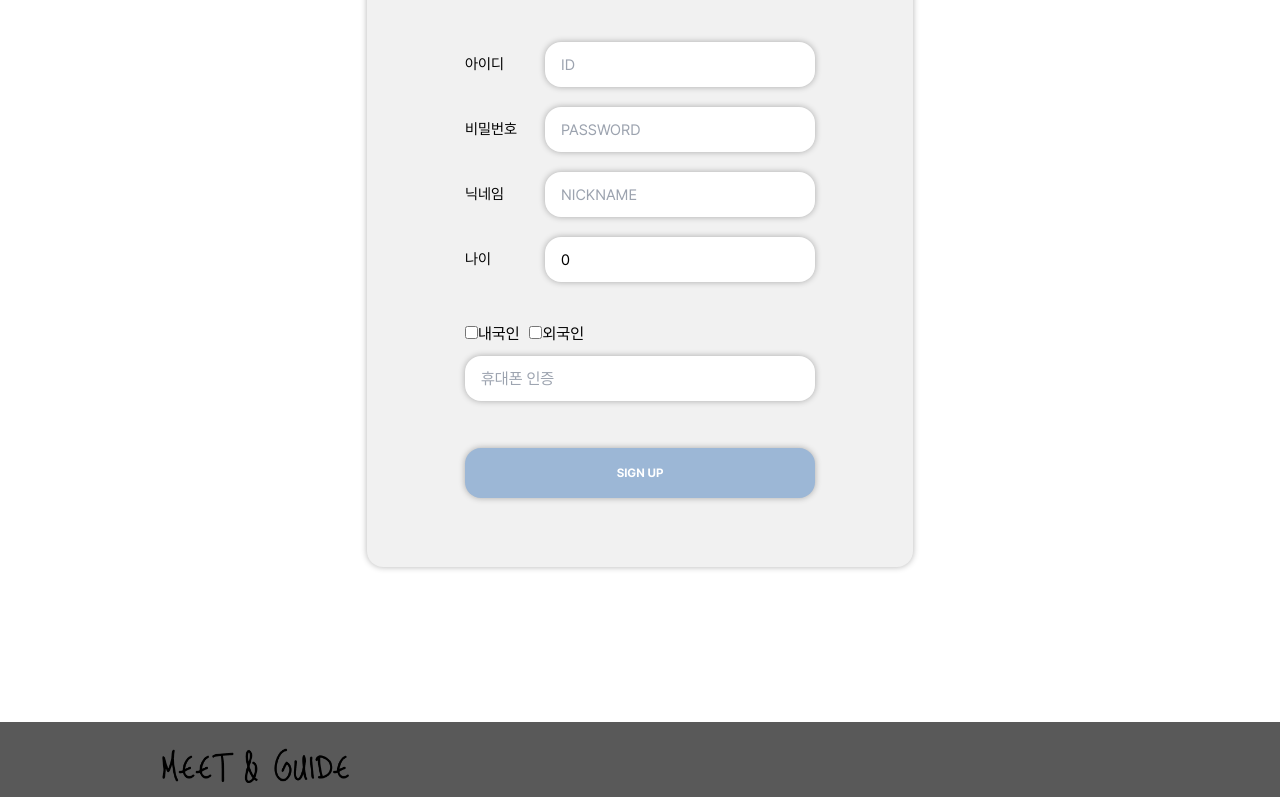
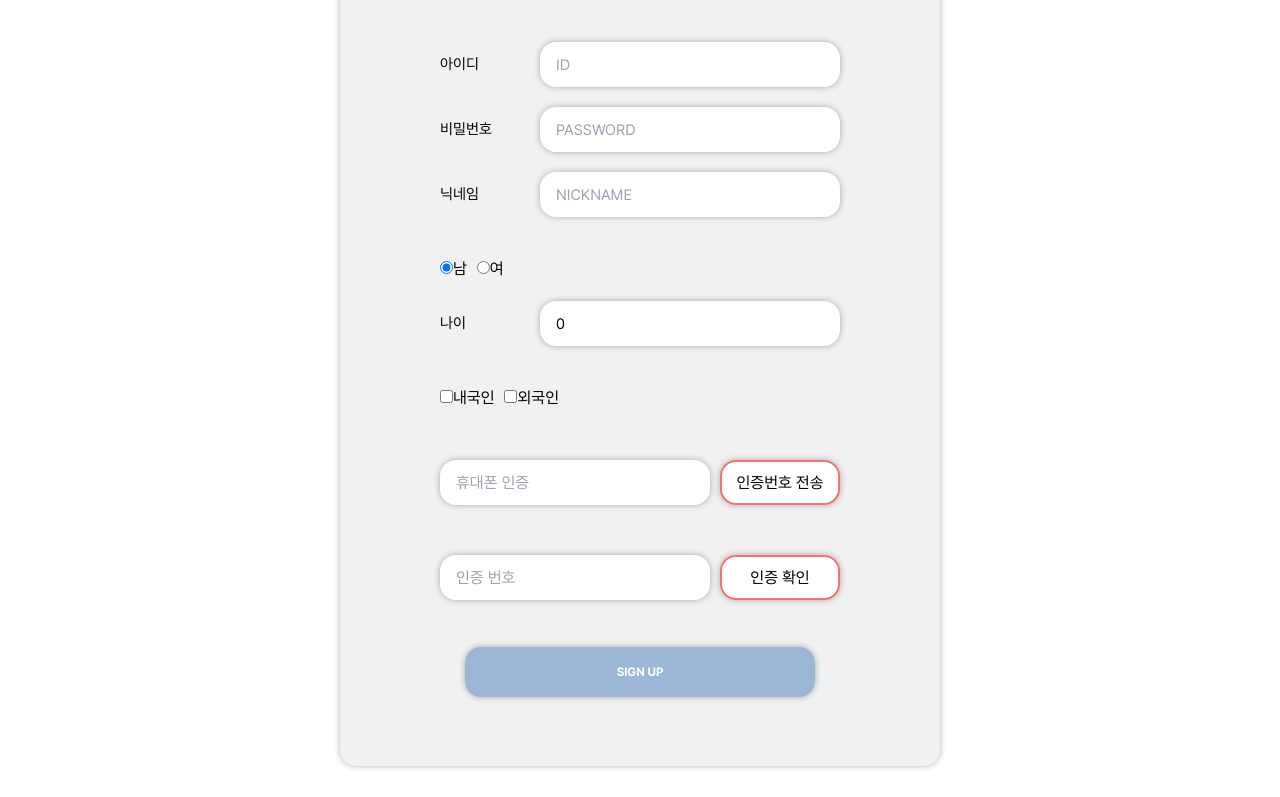
Before and after one commit to lha0/meetandguide-frontend, a React (Create React App) app: page /userSignUp in a window 1280 px wide. Shown: the part 537-1334 px from the top of the page. Built offline with nearby package versions, Linux system fonts and the light colour scheme.

Commit message:
Feat : 휴대폰 인증 구현
- 인증 발송 및 확인 api 구현 및 ui 구성

```diff
--- a/src/pages/recommend/AreaDetail.jsx
+++ b/src/pages/recommend/AreaDetail.jsx
@@ -5,7 +5,7 @@ import { getDetailRecommend } from "../../api/AuthApi";
 
 export default function AreaDetail() {
   const params = useParams();
-  const areaCode = params.areaCode;
+  const areaCode = parseInt(params.areaCode);
 
   useEffect(() => {
     getDetailRecommend(areaCode)
--- a/src/pages/signUp/GuideSignUp.jsx
+++ b/src/pages/signUp/GuideSignUp.jsx
@@ -1,7 +1,7 @@
 import { useNavigate } from "react-router-dom";
 import GuideSignUpView from "./GuideSignUpView";
 import { useState } from "react";
-import { guideSignup } from "../../api/AuthApi";
+import { guideSignup, sendAuthSMS, verifyPhoneNum } from "../../api/AuthApi";
 
 export default function GuideSignUp() {
   const navigate = useNavigate();
@@ -15,17 +15,37 @@ export default function GuideSignUp() {
     career: 0,
     phonenum: "",
     comment: "",
+    gender: 1,
     online: 0,
     offline: 0,
   });
+  const [phoneNumber, setPhoneNumber] = useState("");
+  const [verifyNum, setVerifyNum] = useState("");
 
   const handleChange = async (e) => {
     const { id, type, checked, value } = e.target;
 
-    if (type === "checkbox") {
+    if (id === "phonenum") {
+      const numbersOnly = e.target.value.replace(/\D/g, "");
+
+      if (numbersOnly.length <= 11) {
+        setPhoneNumber(numbersOnly);
+        setValues({
+          ...values,
+          [id]: String(numbersOnly),
+        });
+      }
+    } else if (id == "verifynum") {
+      setVerifyNum(String(value));
+    } else if (type === "checkbox") {
       setValues({
         ...values,
         [id]: checked ? 1 : 0,
+      });
+    } else if (type === "radio") {
+      setValues({
+        ...values,
+        [id]: parseInt(value),
       });
     } else {
       const newValue = e.target.value;
@@ -48,6 +68,18 @@ export default function GuideSignUp() {
     }
   };
 
+  const displayFormattedPhoneNumber = (numbers) => {
+    if (numbers.length <= 3) {
+      return numbers;
+    } else if (numbers.length <= 7) {
+      return `${numbers.slice(0, 3)}-${numbers.slice(3)}`;
+    } else {
+      return `${numbers.slice(0, 3)}-${numbers.slice(3, 7)}-${numbers.slice(
+        7
+      )}`;
+    }
+  };
+
   const handleSignUpBtn = () => {
     guideSignup(values)
       .then((response) => {
@@ -59,6 +91,39 @@ export default function GuideSignUp() {
         console.log("guide signup fails ", error);
       });
   };
-  const props = { values, handleChange, handleSignUpBtn };
+
+  const handleSendSMS = async (e) => {
+    sendAuthSMS(phoneNumber)
+      .then((response) => {
+        console.log(response);
+        alert("인증번호 발송 성공");
+      })
+      .catch((error) => console.log("인증번호 발송 실패", error));
+  };
+
+  const verifyObject = {
+    phonenumber: phoneNumber,
+    verificationCode: verifyNum,
+  };
+
+  const handleVerifyNum = async (e) => {
+    verifyPhoneNum(verifyObject)
+      .then((response) => {
+        console.log(response);
+        alert("인증 성공");
+      })
+      .catch((error) => console.log("인증번호 인증 실패", error));
+  };
+
+  const props = {
+    values,
+    handleChange,
+    handleSignUpBtn,
+    phoneNumber,
+    verifyNum,
+    displayFormattedPhoneNumber,
+    handleSendSMS,
+    handleVerifyNum,
+  };
   return <GuideSignUpView {...props} />;
 }
--- a/src/pages/signUp/GuideSignUpView.jsx
+++ b/src/pages/signUp/GuideSignUpView.jsx
@@ -2,54 +2,81 @@ export default function GuideSignUpView({
   values,
   handleChange,
   handleSignUpBtn,
+  phoneNumber,
+  verifyNum,
+  displayFormattedPhoneNumber,
+  handleSendSMS,
+  handleVerifyNum,
 }) {
   return (
-    <section className="w-[546px] mt-[100px] mb-[130px] flex flex-col justify-center items-center rounded-2xl shadow-button bg-[#F1F1F1]">
+    <section className="w-[600px] mt-[100px] mb-[130px] flex flex-col justify-center items-center rounded-2xl shadow-button bg-[#F1F1F1]">
       <h1 className="pt-[60px] font-bold text-[30px]"> 가이드 회원가입 </h1>
       <div className="w-[200px] h-[200px] m-[17px] rounded-full bg-gray">
         이미지 등록
       </div>
-      <div className="w-[350px] mt-[40px] flex justify-between items-center gap-[10px] text-[15px]">
+      <div className="w-[400px] mt-[40px] flex justify-between items-center gap-[10px] text-[15px]">
         <div>아이디</div>
         <input
-          className="w-[270px] h-[45px] px-4 py-2 rounded-2xl shadow-button"
+          className="w-[300px] h-[45px] px-4 py-2 rounded-2xl shadow-button"
           id="username"
           value={values.username}
           onChange={handleChange}
           placeholder="ID"
         />
       </div>
-      <div className="w-[350px] mt-[20px] flex justify-between items-center gap-[10px] text-[15px]">
+      <div className="w-[400px] mt-[20px] flex justify-between items-center gap-[10px] text-[15px]">
         <div>비밀번호</div>
         <input
-          className="w-[270px] h-[45px] px-4 py-2 rounded-2xl shadow-button"
+          className="w-[300px] h-[45px] px-4 py-2 rounded-2xl shadow-button"
           id="password"
           value={values.password}
           onChange={handleChange}
           placeholder="PASSWORD"
         />
       </div>
-      <div className="w-[350px] mt-[20px] flex justify-between items-center gap-[10px] text-[15px]">
+      <div className="w-[400px] mt-[20px] flex justify-between items-center gap-[10px] text-[15px]">
         <div>닉네임</div>
         <input
-          className="w-[270px] h-[45px] px-4 py-2 rounded-2xl shadow-button"
+          className="w-[300px] h-[45px] px-4 py-2 rounded-2xl shadow-button"
           id="nickname"
           value={values.nickname}
           onChange={handleChange}
           placeholder="NICKNAME"
         />
       </div>
-      <div className="w-[350px] mt-[20px] flex justify-between items-center gap-[10px] text-[15px]">
+      <div className="w-[400px] mt-[40px] flex gap-[10px]">
+        <label>
+          <input
+            type="radio"
+            id="gender"
+            value={1}
+            checked={values.gender === 1}
+            onChange={handleChange}
+          />
+          남
+        </label>
+        <label>
+          <input
+            type="radio"
+            id="gender"
+            value={2}
+            checked={values.gender === 2}
+            onChange={handleChange}
+          />
+          여
+        </label>
+      </div>
+      <div className="w-[400px] mt-[20px] flex justify-between items-center gap-[10px] text-[15px]">
         <div>나이</div>
         <input
-          className="w-[270px] h-[45px] px-4 py-2 rounded-2xl shadow-button"
+          className="w-[300px] h-[45px] px-4 py-2 rounded-2xl shadow-button"
           id="age"
           value={values.age}
           onChange={handleChange}
           placeholder="AGE"
         />
       </div>
-      <div className="w-[350px] mt-[40px] flex flex-col gap-[10px]">
+      <div className="w-[400px] mt-[40px] flex flex-col gap-[10px]">
         <div className="flex gap-[10px]">
           <label>
             <input type="checkbox" />
@@ -61,17 +88,46 @@ export default function GuideSignUpView({
           </label>
         </div>
 
+        <div className="w-[400px] mt-[40px] flex justify-between gap-[10px]">
           <input
-          className="w-[350px] h-[45px] px-4 py-2 rounded-2xl shadow-button"
+            className="w-[270px] h-[45px] px-4 py-2 rounded-2xl shadow-button"
             type="text"
             id="phonenum"
-          value={values.phonenum}
+            value={displayFormattedPhoneNumber(phoneNumber)}
             onChange={handleChange}
             placeholder="휴대폰 인증"
           />
+
+          <button
+            className="w-[120px] h-[45px] px-2 py-1
+          bg-white border-2 border-red-400 text-black rounded-2xl shadow-button"
+            onClick={handleSendSMS}
+          >
+            인증번호 전송
+          </button>
         </div>
 
-      <div className="w-[350px] mt-[40px] flex gap-[10px]">
+        <div className="w-[400px] mt-[40px] flex justify-between gap-[10px]">
+          <input
+            className="w-[270px] h-[45px] px-4 py-2 rounded-2xl shadow-button"
+            type="text"
+            id="verifynum"
+            value={verifyNum}
+            onChange={handleChange}
+            placeholder="인증 번호"
+          />
+
+          <button
+            className="w-[120px] h-[45px] px-2 py-1
+          bg-white border-2 border-red-400 text-black rounded-2xl shadow-button"
+            onClick={handleVerifyNum}
+          >
+            인증 확인
+          </button>
+        </div>
+      </div>
+
+      <div className="w-[400px] mt-[40px] flex gap-[10px]">
         <label>
           <input
             type="checkbox"
@@ -94,10 +150,10 @@ export default function GuideSignUpView({
         </label>
       </div>
 
-      <div className="w-[350px] mt-[20px] flex justify-between items-center gap-[10px] text-[15px]">
+      <div className="w-[400px] mt-[20px] flex justify-between items-center gap-[10px] text-[15px]">
         <div>가이드 경력</div>
         <select
-          className="w-[270px] h-[45px] px-4 py-2 rounded-2xl shadow-button"
+          className="w-[300px] h-[45px] px-4 py-2 rounded-2xl shadow-button"
           id="career"
           value={values.career}
           onChange={handleChange}
@@ -111,10 +167,10 @@ export default function GuideSignUpView({
         </select>
       </div>
 
-      <div className="w-[350px] mt-[20px] flex justify-between items-center gap-[10px] text-[15px]">
+      <div className="w-[400px] mt-[20px] flex justify-between items-center gap-[10px] text-[15px]">
         <div>지역</div>
         <select
-          className="w-[270px] h-[45px] px-4 py-2 rounded-2xl shadow-button"
+          className="w-[300px] h-[45px] px-4 py-2 rounded-2xl shadow-button"
           id="areaCode"
           value={values.areaCode}
           onChange={handleChange}
@@ -139,10 +195,10 @@ export default function GuideSignUpView({
         </select>
       </div>
 
-      <div className="w-[350px] mt-[20px] flex justify-between items-center gap-[10px] text-[15px]">
+      <div className="w-[400px] mt-[20px] flex justify-between items-center gap-[10px] text-[15px]">
         <div>한 줄 소개</div>
         <textarea
-          className="w-[270px] h-[45px] px-4 py-2 rounded-2xl shadow-button"
+          className="w-[300px] h-[45px] px-4 py-2 rounded-2xl shadow-button"
           id="comment"
           value={values.comment}
           onChange={handleChange}
@@ -151,7 +207,7 @@ export default function GuideSignUpView({
 
       <button
         onClick={handleSignUpBtn}
-        className="w-[350px] h-[50px] mt-[47px] mb-[69px] px-4 py-2 rounded-2xl shadow-button font-bold text-[12px] text-white bg-[#9CB7D6]"
+        className="w-[400px] h-[50px] mt-[47px] mb-[69px] px-4 py-2 rounded-2xl shadow-button font-bold text-[12px] text-white bg-[#9CB7D6]"
       >
         SIGN UP
       </button>
--- a/src/pages/signUp/UserSignUp.jsx
+++ b/src/pages/signUp/UserSignUp.jsx
@@ -1,7 +1,7 @@
 import { useNavigate } from "react-router-dom";
 import UserSignUpView from "./UserSignUpView";
 import { useState } from "react";
-import { userSignup } from "../../api/AuthApi";
+import { sendAuthSMS, userSignup, verifyPhoneNum } from "../../api/AuthApi";
 
 export default function UserSignUp() {
   const navigate = useNavigate();
@@ -10,11 +10,48 @@ export default function UserSignUp() {
     password: "",
     age: 0,
     nickname: "",
+    gender: 1,
     phonenum: "",
   });
 
+  const [phoneNumber, setPhoneNumber] = useState("");
+  const [verifyNum, setVerifyNum] = useState("");
+
   const handleChange = async (e) => {
-    setValues({ ...values, [e.target.id]: e.target.value });
+    const { id, type, value } = e.target;
+
+    if (id === "phonenum") {
+      const numbersOnly = e.target.value.replace(/\D/g, "");
+
+      if (numbersOnly.length <= 11) {
+        setPhoneNumber(numbersOnly);
+        setValues({
+          ...values,
+          [id]: String(numbersOnly),
+        });
+      }
+    } else if (id == "verifynum") {
+      setVerifyNum(String(value));
+    } else if (type === "radio") {
+      setValues({
+        ...values,
+        [id]: parseInt(value),
+      });
+    } else {
+      setValues({ ...values, [e.target.id]: e.target.value });
+    }
+  };
+
+  const displayFormattedPhoneNumber = (numbers) => {
+    if (numbers.length <= 3) {
+      return numbers;
+    } else if (numbers.length <= 7) {
+      return `${numbers.slice(0, 3)}-${numbers.slice(3)}`;
+    } else {
+      return `${numbers.slice(0, 3)}-${numbers.slice(3, 7)}-${numbers.slice(
+        7
+      )}`;
+    }
   };
 
   const handleSignUpBtn = async (e) => {
@@ -28,6 +65,37 @@ export default function UserSignUp() {
         console.log("user signup fails ", error);
       });
   };
-  const props = { values, handleChange, handleSignUpBtn };
+
+  const handleSendSMS = async (e) => {
+    sendAuthSMS(phoneNumber)
+      .then((response) => {
+        alert("인증번호 발송 성공");
+      })
+      .catch((error) => console.log("인증번호 발송 실패", error));
+  };
+
+  const verifyObject = {
+    phonenumber: phoneNumber,
+    verificationCode: verifyNum,
+  };
+  const handleVerifyNum = async (e) => {
+    verifyPhoneNum(verifyObject)
+      .then((response) => {
+        alert("인증 성공");
+      })
+      .catch((error) => console.log("인증번호 인증 실패", error));
+  };
+
+  const props = {
+    values,
+    handleChange,
+    handleSignUpBtn,
+    phoneNumber,
+    verifyNum,
+    displayFormattedPhoneNumber,
+    handleSendSMS,
+    handleVerifyNum,
+  };
+
   return <UserSignUpView {...props} />;
 }
--- a/src/pages/signUp/UserSignUpView.jsx
+++ b/src/pages/signUp/UserSignUpView.jsx
@@ -2,54 +2,81 @@ export default function UserSignUpView({
   values,
   handleChange,
   handleSignUpBtn,
+  phoneNumber,
+  verifyNum,
+  displayFormattedPhoneNumber,
+  handleSendSMS,
+  handleVerifyNum,
 }) {
   return (
-    <section className="w-[546px] mt-[100px] mb-[130px] flex flex-col justify-center items-center rounded-2xl shadow-button bg-[#F1F1F1]">
+    <section className="w-[600px] mt-[100px] mb-[130px] flex flex-col justify-center items-center rounded-2xl shadow-button bg-[#F1F1F1]">
       <h1 className="pt-[60px] font-bold text-[30px]"> 일반 회원가입 </h1>
       <div className="w-[200px] h-[200px] m-[17px] rounded-full bg-gray">
         이미지 등록
       </div>
-      <div className="w-[350px] mt-[40px] flex justify-between items-center gap-[10px] text-[15px]">
+      <div className="w-[400px] mt-[40px] flex justify-between items-center gap-[10px] text-[15px]">
         <div>아이디</div>
         <input
-          className="w-[270px] h-[45px] px-4 py-2 rounded-2xl shadow-button"
+          className="w-[300px] h-[45px] px-4 py-2 rounded-2xl shadow-button"
           id="username"
           value={values.username}
           onChange={handleChange}
           placeholder="ID"
         />
       </div>
-      <div className="w-[350px] mt-[20px] flex justify-between items-center gap-[10px] text-[15px]">
+      <div className="w-[400px] mt-[20px] flex justify-between items-center gap-[10px] text-[15px]">
         <div>비밀번호</div>
         <input
-          className="w-[270px] h-[45px] px-4 py-2 rounded-2xl shadow-button"
+          className="w-[300px] h-[45px] px-4 py-2 rounded-2xl shadow-button"
           id="password"
           value={values.password}
           onChange={handleChange}
           placeholder="PASSWORD"
         />
       </div>
-      <div className="w-[350px] mt-[20px] flex justify-between items-center gap-[10px] text-[15px]">
+      <div className="w-[400px] mt-[20px] flex justify-between items-center gap-[10px] text-[15px]">
         <div>닉네임</div>
         <input
-          className="w-[270px] h-[45px] px-4 py-2 rounded-2xl shadow-button"
+          className="w-[300px] h-[45px] px-4 py-2 rounded-2xl shadow-button"
           id="nickname"
           value={values.nickname}
           onChange={handleChange}
           placeholder="NICKNAME"
         />
       </div>
-      <div className="w-[350px] mt-[20px] flex justify-between items-center gap-[10px] text-[15px]">
+      <div className="w-[400px] mt-[40px] flex gap-[10px]">
+        <label>
+          <input
+            type="radio"
+            id="gender"
+            value={1}
+            checked={values.gender === 1}
+            onChange={handleChange}
+          />
+          남
+        </label>
+        <label>
+          <input
+            type="radio"
+            id="gender"
+            value={2}
+            checked={values.gender === 2}
+            onChange={handleChange}
+          />
+          여
+        </label>
+      </div>
+      <div className="w-[400px] mt-[20px] flex justify-between items-center gap-[10px] text-[15px]">
         <div>나이</div>
         <input
-          className="w-[270px] h-[45px] px-4 py-2 rounded-2xl shadow-button"
+          className="w-[300px] h-[45px] px-4 py-2 rounded-2xl shadow-button"
           id="age"
           value={values.age}
           onChange={handleChange}
           placeholder="AGE"
         />
       </div>
-      <div className="w-[350px] mt-[40px] flex flex-col gap-[10px]">
+      <div className="w-[400px] mt-[40px] flex flex-col gap-[10px]">
         <div className="flex gap-[10px]">
           <label>
             <input type="checkbox" />
@@ -61,14 +88,43 @@ export default function UserSignUpView({
           </label>
         </div>
 
+        <div className="w-[400px] mt-[40px] flex justify-between gap-[10px]">
           <input
-          className="w-[350px] h-[45px] px-4 py-2 rounded-2xl shadow-button"
+            className="w-[270px] h-[45px] px-4 py-2 rounded-2xl shadow-button"
             type="text"
             id="phonenum"
-          value={values.phonenum}
+            value={displayFormattedPhoneNumber(phoneNumber)}
             onChange={handleChange}
             placeholder="휴대폰 인증"
           />
+
+          <button
+            className="w-[120px] h-[45px] px-2 py-1
+          bg-white border-2 border-red-400 text-black rounded-2xl shadow-button"
+            onClick={handleSendSMS}
+          >
+            인증번호 전송
+          </button>
+        </div>
+
+        <div className="w-[400px] mt-[40px] flex justify-between gap-[10px]">
+          <input
+            className="w-[270px] h-[45px] px-4 py-2 rounded-2xl shadow-button"
+            type="text"
+            id="verifynum"
+            value={verifyNum}
+            onChange={handleChange}
+            placeholder="인증 번호"
+          />
+
+          <button
+            className="w-[120px] h-[45px] px-2 py-1
+          bg-white border-2 border-red-400 text-black rounded-2xl shadow-button"
+            onClick={handleVerifyNum}
+          >
+            인증 확인
+          </button>
+        </div>
       </div>
 
       <button
```
Also changed, not shown: src/api/AuthApi.js (+24 -3 lines). Lines whose indentation alone changed are shown as unchanged.
